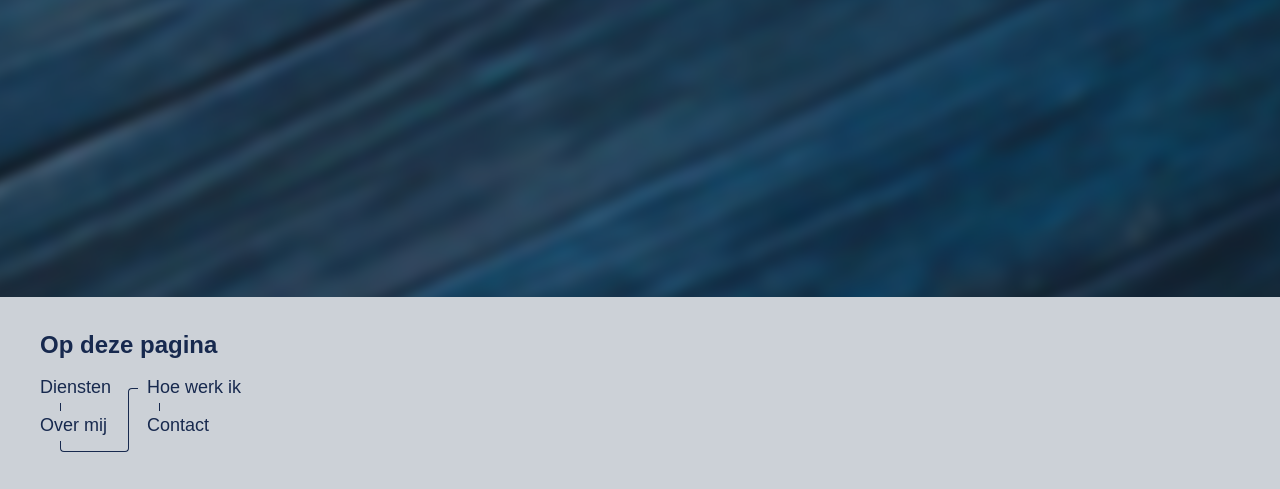
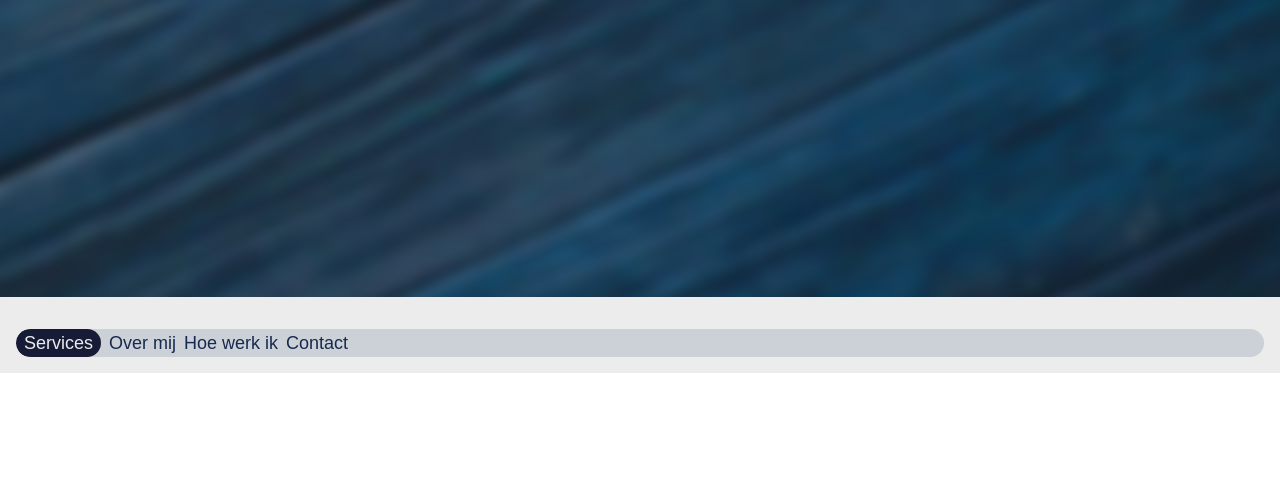
Before and after one commit to git-davidd/website-revamp, a plain HTML site: page index.html in a window 1280 px wide. Shown: the part 503-992 px from the top of the page. After the commit the page ends 876 px from the top, so only its background shows below. Drawn offline with Linux system fonts and the light colour scheme; a web font is replaced by a local one.

Commit message:
navbar: second concept

```diff
--- a/index.html
+++ b/index.html
@@ -39,34 +39,14 @@
     </section>
 
     <!-- navbar -->
-    <nav class="bg-very-light-blue text-light-navy p-10 pt-8 text-lg">
-      <h2 class="mb-3 text-2xl font-bold">Op deze pagina</h2>
+    <nav class="bg-almost-white text-light-navy p-4 pt-8 text-lg">
       <div
-        class="grid grid-flow-col grid-cols-[max-content_20px_max-content] grid-rows-[30px_8px_30px_8px]"
+        class="bg-very-light-blue flex h-7 items-center overflow-hidden rounded-full whitespace-nowrap"
       >
-        <a href="#services" class="mr-2 w-fit">Diensten</a>
-        <div class="border-light-navy ml-5 h-2 w-px border-l"></div>
-        <a href="#about" class="mr-2 w-fit">Over mij</a>
-        <div
-          class="border-light-navy w-20px ml-5 h-2.75 rounded-bl-sm border-b border-l"
-        ></div>
-
-        <div
-          class="row-span-4 grid grid-cols-2 grid-rows-2 justify-self-center"
-        >
-          <div class="mt-3.75 h-8 w-2.5"></div>
-          <div
-            class="border-light-navy mt-3.75 -ml-px h-8 w-2.5 rounded-tl-sm border-t border-l"
-          ></div>
-          <div
-            class="border-light-navy mt-2.25 h-8 w-2.5 rounded-br-sm border-r border-b"
-          ></div>
-          <div class="mt-3.75 h-8 w-2.5"></div>
-        </div>
-
-        <a href="#how" class="ml-2 w-fit">Hoe werk ik</a>
-        <div class="border-light-navy ml-5 h-2 w-px border-l"></div>
-        <a href="#contact" class="ml-2 w-fit">Contact</a>
+        <a href="#services" class="navactive mr-2 h-7">Services</a>
+        <a href="#about" class="mr-2">Over mij</a>
+        <a href="#how" class="mr-2">Hoe werk ik</a>
+        <a href="#contact" class="mr-2">Contact</a>
       </div>
     </nav>
 
--- a/tailwindcss/input.css
+++ b/tailwindcss/input.css
@@ -51,3 +51,11 @@
   transform: scaleX(1);
   transform-origin: left;
 }
+
+.navactive {
+  background-color: var(--color-dark-navy);
+  border-radius: calc(infinity * 1px);
+  color: var(--color-almost-white);
+  padding-right: calc(var(--spacing) * 2);
+  padding-left: calc(var(--spacing) * 2);
+}
```
Also changed, not shown: tailwindcss/output.css.
